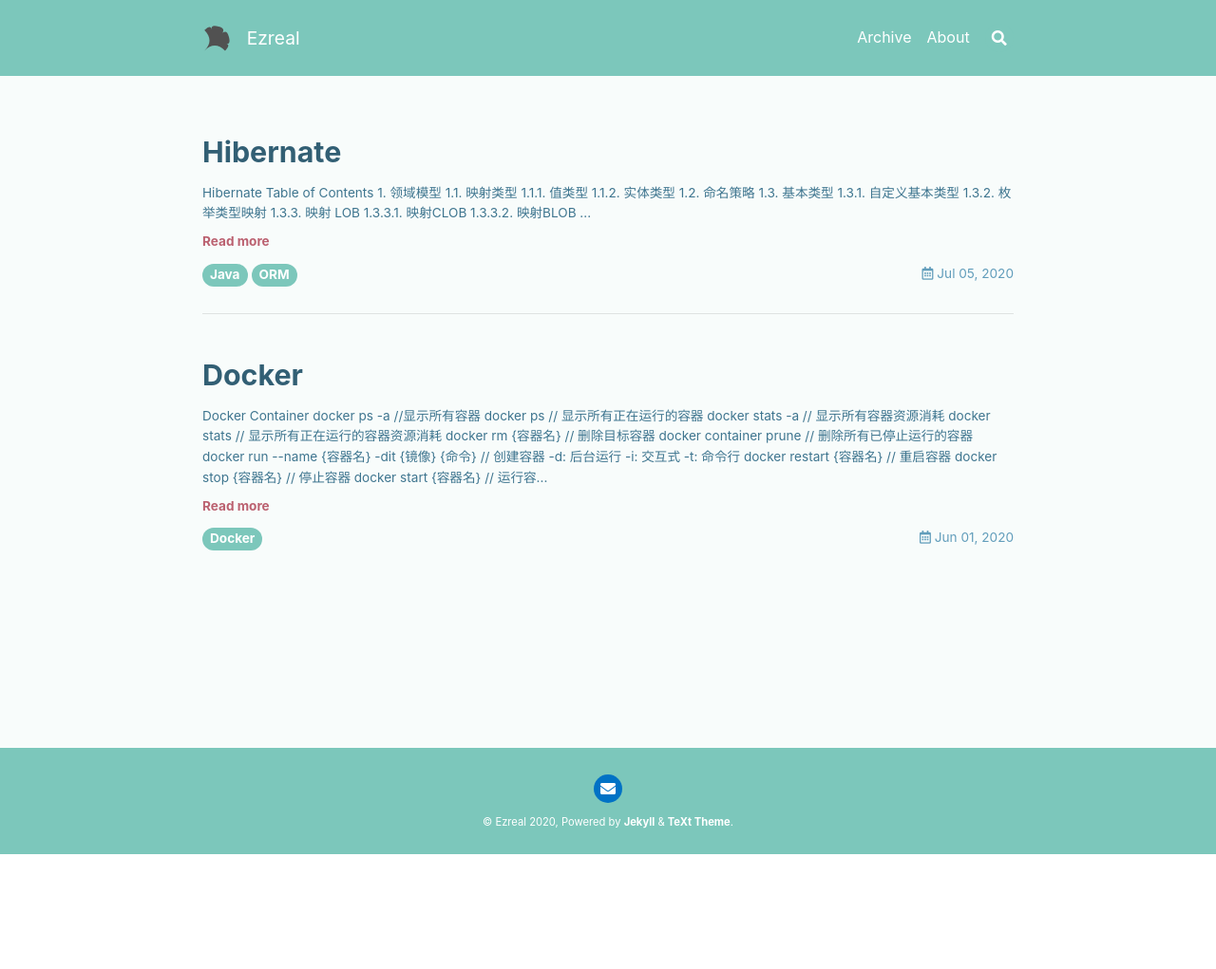
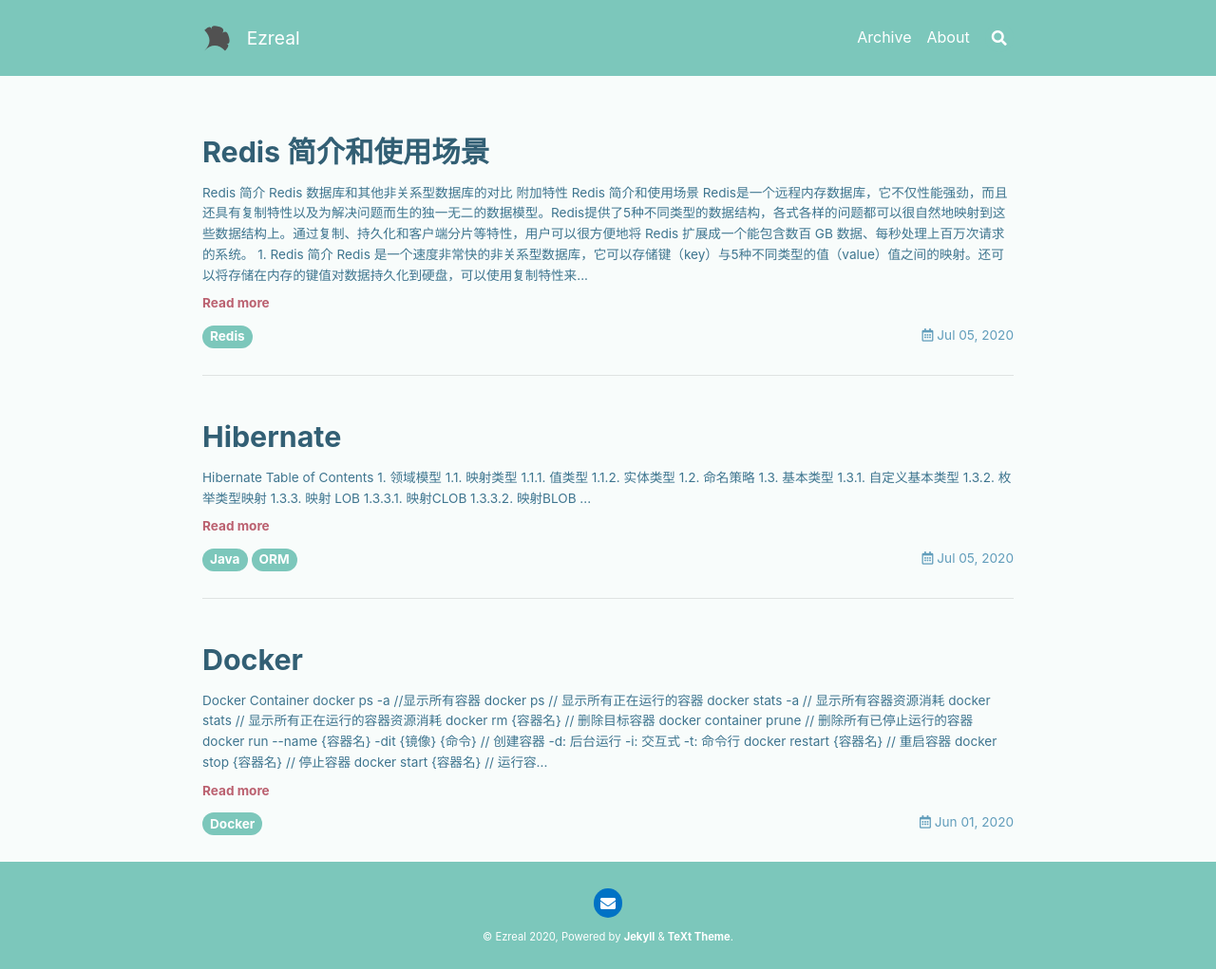
Before and after one commit to 510463173/pages, a Jekyll site: the page built from index.html, in a window 1280 px wide. Shown: the whole page at 95% size. Built offline with Jekyll 4.4.1, drawn with Linux system fonts in a browser that asks for light colours; nearby versions of some CDN libraries; the list of posts is cut into pages by our own code; before the commit the page ends 900 px from its top, so only the background shows below that.

Commit message:
add redis

```diff
--- /dev/null
+++ b/_posts/2020-07-05-redis-breifing.md
@@ -0,0 +1,35 @@
+---
+title: Redis 简介和使用场景
+tags: ["Redis"]
+---
+
+<!-- TOC -->
+
+- [Redis 简介](#redis-简介)
+    - [Redis 数据库和其他非关系型数据库的对比](#redis-数据库和其他非关系型数据库的对比)
+    - [附加特性](#附加特性)
+
+<!-- /TOC -->
+
+Redis 简介和使用场景
+---
+
+Redis是一个远程内存数据库，它不仅性能强劲，而且还具有复制特性以及为解决问题而生的独一无二的数据模型。Redis提供了5种不同类型的数据结构，各式各样的问题都可以很自然地映射到这些数据结构上。通过复制、持久化和客户端分片等特性，用户可以很方便地将 Redis 扩展成一个能包含数百 GB 数据、每秒处理上百万次请求的系统。
+
+# 1. Redis 简介 #
+
+Redis 是一个速度非常快的非关系型数据库，它可以存储键（key）与5种不同类型的值（value）值之间的映射。还可以将存储在内存的键值对数据持久化到硬盘，可以使用复制特性来扩展读性能，使用客户端分片来扩展写性能。
+
+## 1.1. Redis 数据库和其他非关系型数据库的对比 ##
+|  名称   | 类型  | 数据存储选项| 查询类型 | 附加功能|
+|  ----   | ----  |------------|  ----  | ----  |
+| Redis   | 使用内存存储的非关系型数据库 |字符串、列表、集合、散列表、有序集合|每种数据类型都有自己的专属命令，另外还有批量操作和不完全的事务支持|发布订阅、主从复制、持久化、客户端分片、脚本|
+| Memcached| 使用内存存储的键值缓存 |键值之间的映射|创建、读取、更新、删除等|为提升性能而设的多线程服务器|
+| MongoDB | 使用硬盘存储的非关系型文档存储|每个数据库包含多个表，每个表可以包含多个无schema的BSON文档|创建、读取、更新、删除等|支持map-reduce、主从复制、分片、空间索引|
+
+## 1.2. 附加特性 ##
+对于内存数据库，首先要考虑的问题是“当服务器被关闭时，服务器内存储的数据将何去何从？”
+
+Redis 拥有两种不同形式的持久化方法：第一种方法为时间点转储（point-in-time dump）简称 RDB 持久化，即可以在指定的时间间隔内生成数据集的时间点快照。第二种是 AOF 持久化，Redis执行的每次写命令记录到单独的日志文件中，当Redis重启时再次执行AOF文件中的命令来恢复数据
+
+Redis 的主从复制特性：执行复制的从服务器会连接上主服务器，接受主服务器发送的整个数据库的初始副本。之后主服务器执行的写命令都会发送给从服务器执行，从服务器的数据也会不断更新。客户端可以向任意的从服务器发送读请求，避免对主服务器的集中访问。
```
Also changed, not shown: _posts/2020-07-05-hibernate.md (+2 -1 lines).
